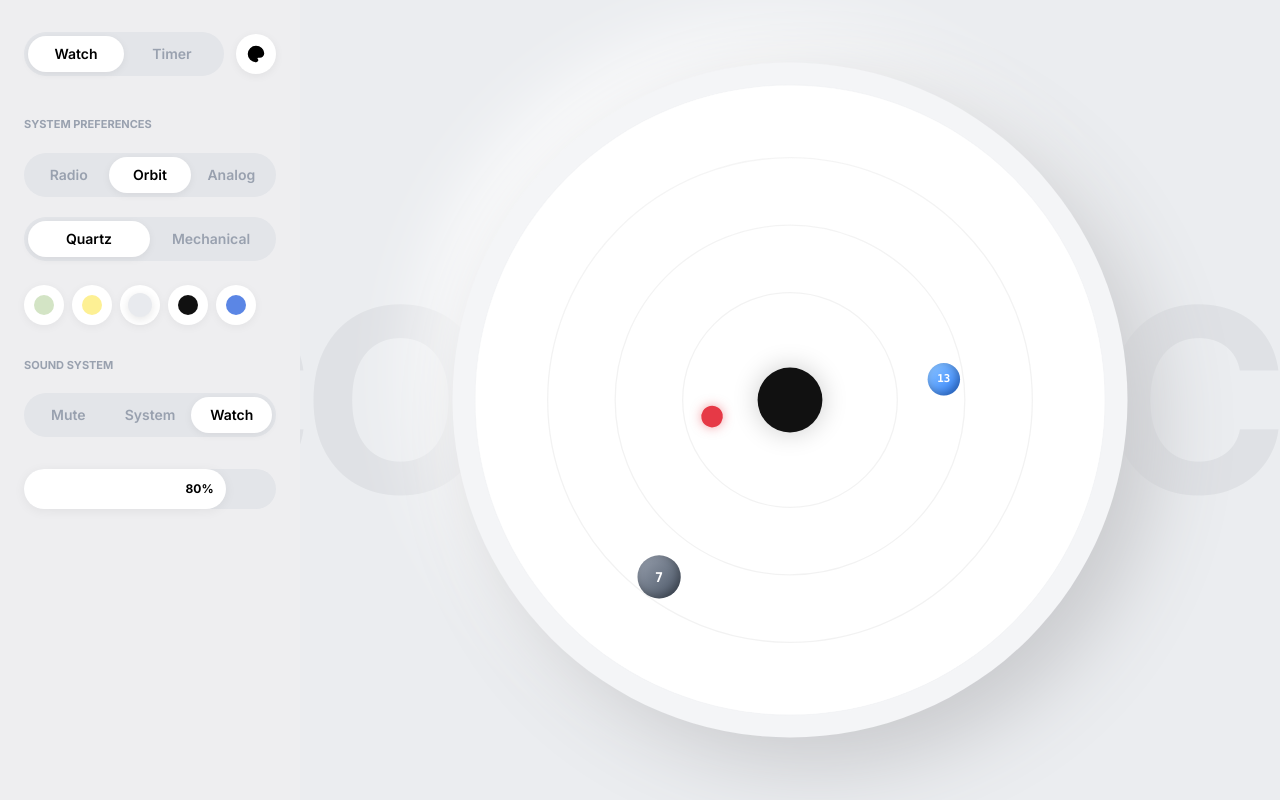
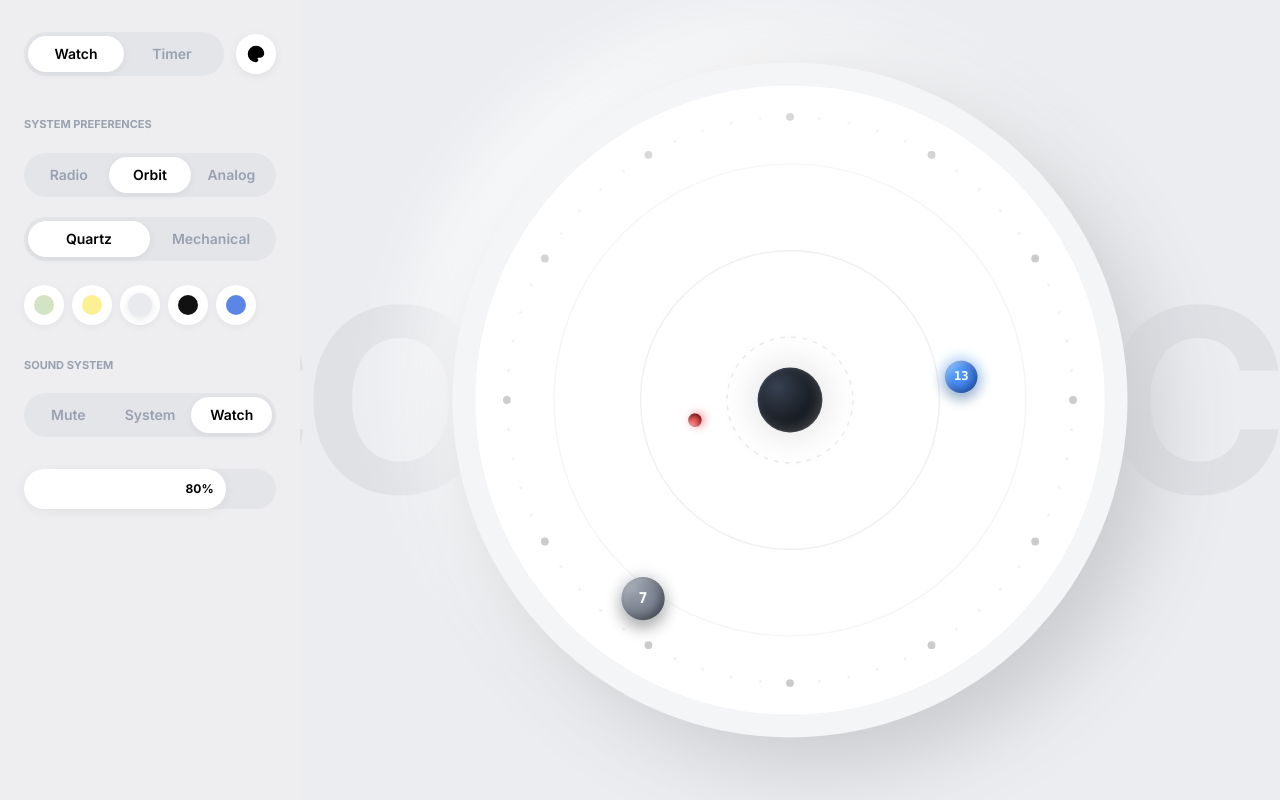
Before and after one commit to phalla-doll/cowatch, a React (Vite) app: page / in a window 1280 px wide. Both pictures are taken after a click on the button "Orbit". Built offline with nearby package versions, Linux system fonts and the light colour scheme.

Commit message:
feat: enhance Orbit watch face with SVG markers
Replace static CSS rings with dynamic SVG hour and sub-markers to improve visual precision and maintainability.

```diff
--- a/src/components/WatchFace.tsx
+++ b/src/components/WatchFace.tsx
@@ -321,31 +321,93 @@ export default function WatchFace({ state }: WatchFaceProps) {
               const isDark = state.color === '#111111' || state.color === '#5B86E5';
               return (
               <div className="relative w-full h-full flex items-center justify-center">
+
+                {/* Orbit Rings & Markers (SVG for precision) */}
+                <svg className="absolute w-full h-full pointer-events-none" viewBox="0 0 400 400">
+                  {/* Outer Hour Markers */}
+                  {Array.from({ length: 12 }).map((_, i) => {
+                    const angle = (i * 30 - 90) * (Math.PI / 180);
+                    const x = 200 + Math.cos(angle) * 180;
+                    const y = 200 + Math.sin(angle) * 180;
+                    return (
+                      <circle key={`m${i}`} cx={x} cy={y} r="2.5" fill={isDark ? 'rgba(255,255,255,0.3)' : 'rgba(0,0,0,0.2)'} />
+                    );
+                  })}
+                  {/* Subtle Sub-Markers */}
+                  {Array.from({ length: 60 }).map((_, i) => {
+                    if (i % 5 === 0) return null; // Skip where hour markers are
+                    const angle = (i * 6 - 90) * (Math.PI / 180);
+                    const x = 200 + Math.cos(angle) * 180;
+                    const y = 200 + Math.sin(angle) * 180;
+                    return (
+                      <circle key={`sm${i}`} cx={x} cy={y} r="1" fill={isDark ? 'rgba(255,255,255,0.1)' : 'rgba(0,0,0,0.05)'} />
+                    );
+                  })}
+
+                  {/* Orbit Paths */}
+                  <circle cx="200" cy="200" r="40" fill="none" stroke={isDark ? 'rgba(255,255,255,0.15)' : 'rgba(0,0,0,0.08)'} strokeWidth="1" strokeDasharray="3 4" />
+                  <circle cx="200" cy="200" r="95" fill="none" stroke={isDark ? 'rgba(255,255,255,0.1)' : 'rgba(0,0,0,0.06)'} strokeWidth="1" />
+                  <circle cx="200" cy="200" r="150" fill="none" stroke={isDark ? 'rgba(255,255,255,0.08)' : 'rgba(0,0,0,0.04)'} strokeWidth="1" />
+                </svg>
+
                 {/* Center Sun/Core */}
-                <div className="absolute w-12 h-12 rounded-full shadow-[0_0_20px_rgba(0,0,0,0.2)] z-10" style={{ backgroundColor: isDark ? '#fff' : '#111' }}></div>
-
-                {/* Orbit Rings */}
-                <div className="absolute w-[160px] h-[160px] rounded-full border border-black/5" style={{ borderColor: isDark ? 'rgba(255,255,255,0.1)' : 'rgba(0,0,0,0.05)' }}></div>
-                <div className="absolute w-[260px] h-[260px] rounded-full border border-black/5" style={{ borderColor: isDark ? 'rgba(255,255,255,0.1)' : 'rgba(0,0,0,0.05)' }}></div>
-                <div className="absolute w-[360px] h-[360px] rounded-full border border-black/5" style={{ borderColor: isDark ? 'rgba(255,255,255,0.1)' : 'rgba(0,0,0,0.05)' }}></div>
+                <div
+                  className="absolute w-12 h-12 rounded-full z-10 flex items-center justify-center transition-colors"
+                  style={{
+                    background: isDark ? 'radial-gradient(circle at 30% 30%, #ffffff, #9ca3af)' : 'radial-gradient(circle at 30% 30%, #374151, #000000)',
+                    boxShadow: isDark
+                      ? '0 0 30px rgba(255,255,255,0.2), inset -3px -3px 8px rgba(0,0,0,0.3)'
+                      : '0 0 30px rgba(0,0,0,0.15), inset -3px -3px 8px rgba(255,255,255,0.2)'
+                  }}
+                >
+                  <div className="w-full h-full rounded-full border border-white/20 mix-blend-overlay"></div>
+                </div>
 
                 {/* Hours Planet */}
                 <div className="absolute w-full h-full flex justify-center" style={{ transform: `rotate(${hoursDegrees}deg)` }}>
-                  <div className="mt-[54px] w-8 h-8 rounded-full shadow-[inset_-2px_-2px_6px_rgba(0,0,0,0.3)] bg-gradient-to-br from-gray-400 to-gray-600 flex items-center justify-center text-[10px] font-bold text-white font-mono" style={{ transform: `rotate(${-hoursDegrees}deg)` }}>
+                  <div
+                    className="mt-[34px] w-8 h-8 rounded-full flex items-center justify-center text-[11px] font-bold text-white font-mono relative z-20"
+                    style={{
+                      transform: `rotate(${-hoursDegrees}deg)`,
+                      background: 'radial-gradient(circle at 30% 30%, #9ca3af, #4b5563)',
+                      boxShadow: '0 6px 12px rgba(0,0,0,0.3), inset -2px -2px 6px rgba(0,0,0,0.5), inset 2px 2px 6px rgba(255,255,255,0.4)'
+                    }}
+                  >
+                    <div className="absolute -inset-1 bg-gray-400/20 rounded-full blur-[4px] -z-10"></div>
                     {hours}
                   </div>
                 </div>
 
                 {/* Minutes Planet */}
                 <div className="absolute w-full h-full flex justify-center" style={{ transform: `rotate(${minutesDegrees}deg)` }}>
-                  <div className="mt-[106px] w-6 h-6 rounded-full shadow-[inset_-2px_-2px_6px_rgba(0,0,0,0.3)] bg-gradient-to-br from-blue-300 to-blue-500 flex items-center justify-center text-[8px] font-bold text-white font-mono" style={{ transform: `rotate(${-minutesDegrees}deg)` }}>
+                  <div
+                    className="mt-[93px] w-6 h-6 rounded-full flex items-center justify-center text-[9px] font-bold text-white font-mono relative z-20"
+                    style={{
+                      transform: `rotate(${-minutesDegrees}deg)`,
+                      background: 'radial-gradient(circle at 30% 30%, #60a5fa, #1d4ed8)',
+                      boxShadow: '0 4px 10px rgba(0,0,0,0.3), inset -2px -2px 6px rgba(0,0,0,0.5), inset 2px 2px 4px rgba(255,255,255,0.5)'
+                    }}
+                  >
+                    <div className="absolute -inset-1 bg-blue-400/30 rounded-full blur-[4px] -z-10"></div>
                     {minutes}
                   </div>
                 </div>
 
                 {/* Seconds Moon */}
-                <div className="absolute w-full h-full flex justify-center transition-transform duration-75" style={{ transform: `rotate(${secondsDegrees}deg)`, transitionTimingFunction: state.movement === 'Mechanical' ? 'linear' : 'cubic-bezier(0.4, 2.08, 0.55, 0.44)' }}>
-                  <div className="mt-[166px] w-4 h-4 rounded-full shadow-[0_0_8px_rgba(230,57,70,0.5)] bg-[#E63946]"></div>
+                <div
+                  className="absolute w-full h-full flex justify-center transition-transform duration-75"
+                  style={{
+                    transform: `rotate(${secondsDegrees}deg)`,
+                    transitionTimingFunction: state.movement === 'Mechanical' ? 'linear' : 'cubic-bezier(0.4, 2.08, 0.55, 0.44)'
+                  }}
+                >
+                  <div
+                    className="mt-[156px] w-2.5 h-2.5 rounded-full relative z-20"
+                    style={{
+                      background: 'radial-gradient(circle at 30% 30%, #f87171, #b91c1c)',
+                      boxShadow: '0 2px 6px rgba(230,57,70,0.6), inset -1px -1px 3px rgba(0,0,0,0.5), inset 1px 1px 2px rgba(255,255,255,0.4)'
+                    }}
+                  ></div>
                 </div>
               </div>
             )})()}
```
